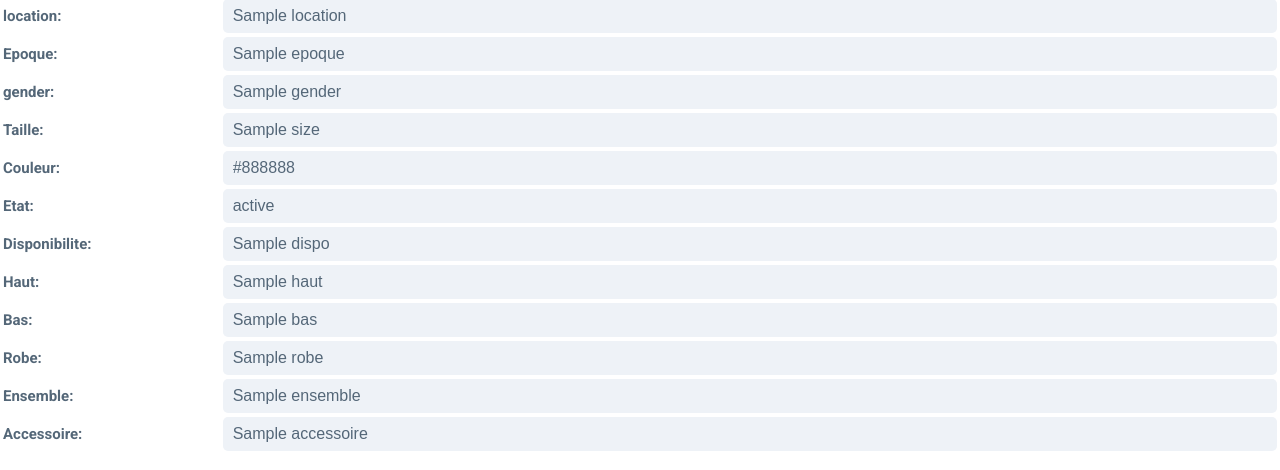
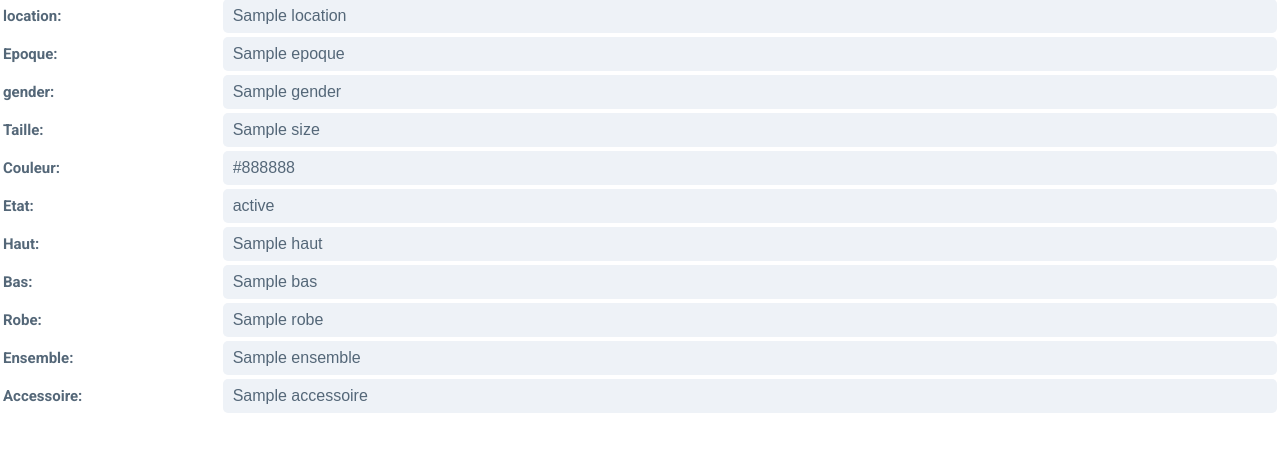
Before and after one commit to fraoustin/costu, a Flask app: template paramapplication/templates/paramapp.html in a window 1280 px wide. Shown: the part 572-1042 px from the top of the page. After the commit the page ends 985 px from the top, so only its background shows below. Run offline with Flask 2, Linux system fonts and the light colour scheme; the template is opened without the code that fills it: most values are stand-ins (such as "Sample title", 1, 10 or a date in 2020).

Commit message:
<fix> change manage dispo

```diff
--- a/db/models.py
+++ b/db/models.py
@@ -2,6 +2,7 @@ from flask_login import current_user
 import datetime
 from werkzeug.security import generate_password_hash, check_password_hash
 from db import db
+import hashlib
 
 
 class User(db.Model):
--- a/paramapplication/main.py
+++ b/paramapplication/main.py
@@ -10,7 +10,7 @@ import random
 from db import db
 from db.models import ParamApp
 
-PARAMS = ['location', 'epoque', 'gender', 'size', 'color', 'state', 'dispo', 'type', 'haut', 'bas', 'robe', 'ensemble', 'accessoire', 'sizecamera', 'rotate', 'sizepreview', 'limit']
+PARAMS = ['location', 'epoque', 'gender', 'size', 'color', 'state', 'type', 'haut', 'bas', 'robe', 'ensemble', 'accessoire', 'sizecamera', 'rotate', 'sizepreview', 'limit']
 
 
 @login_required
--- a/paramapplication/templates/paramapp.html
+++ b/paramapplication/templates/paramapp.html
@@ -87,10 +87,6 @@
                 <td><input name="state" id="state" class="siimple-input siimple-input--fluid" value="{{ state }}"></td>
             </tr>
             <tr>
-                <td><label class="siimple-label">Disponibilite:</label></td>
-                <td><input name="dispo" id="dispo" class="siimple-input siimple-input--fluid" value="{{ dispo }}"></td>
-            </tr>
-            <tr>
                 <td><label class="siimple-label">Haut:</label></td>
                 <td><input name="haut" id="haut" class="siimple-input siimple-input--fluid" value="{{ haut }}"></td>
             </tr>
--- a/suits/main.py
+++ b/suits/main.py
@@ -14,7 +14,7 @@ from db.models import ParamApp
 
 getBool ={'on': True, 'off': False}
 
-LISTOFVALUE = ['location', 'epoque', 'gender', 'size', 'color', 'state', 'dispo', 'bas', 'haut', 'robe', 'ensemble', 'accessoire', 'sizecamera', 'rotate']
+LISTOFVALUE = ['location', 'epoque', 'gender', 'size', 'color', 'state', 'bas', 'haut', 'robe', 'ensemble', 'accessoire', 'sizecamera', 'rotate']
 
 def getlistofvalue():
     params = {}
```
Also changed, not shown: suits/templates/suit.html (+1 -8 lines), 1 other file.
